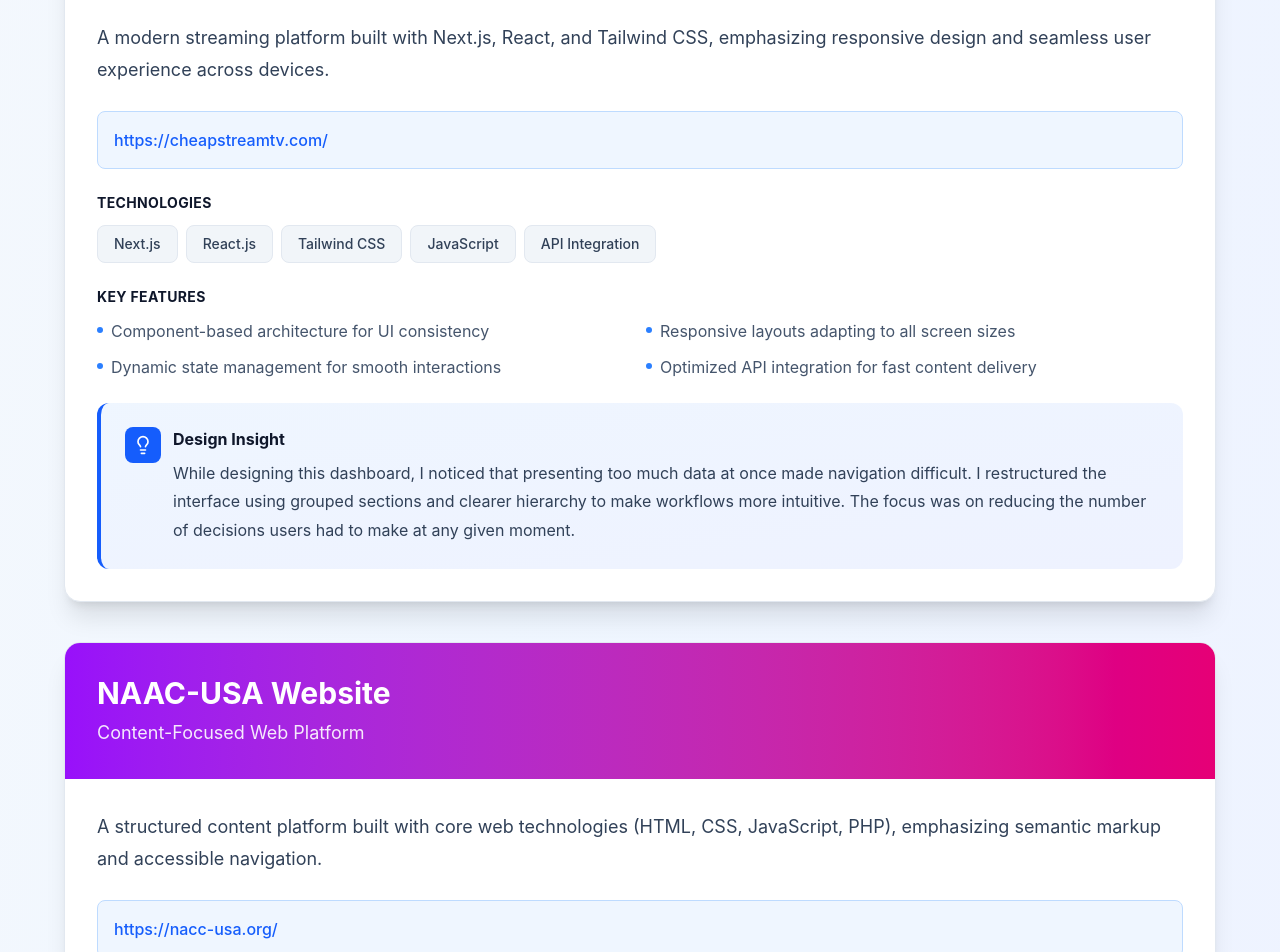
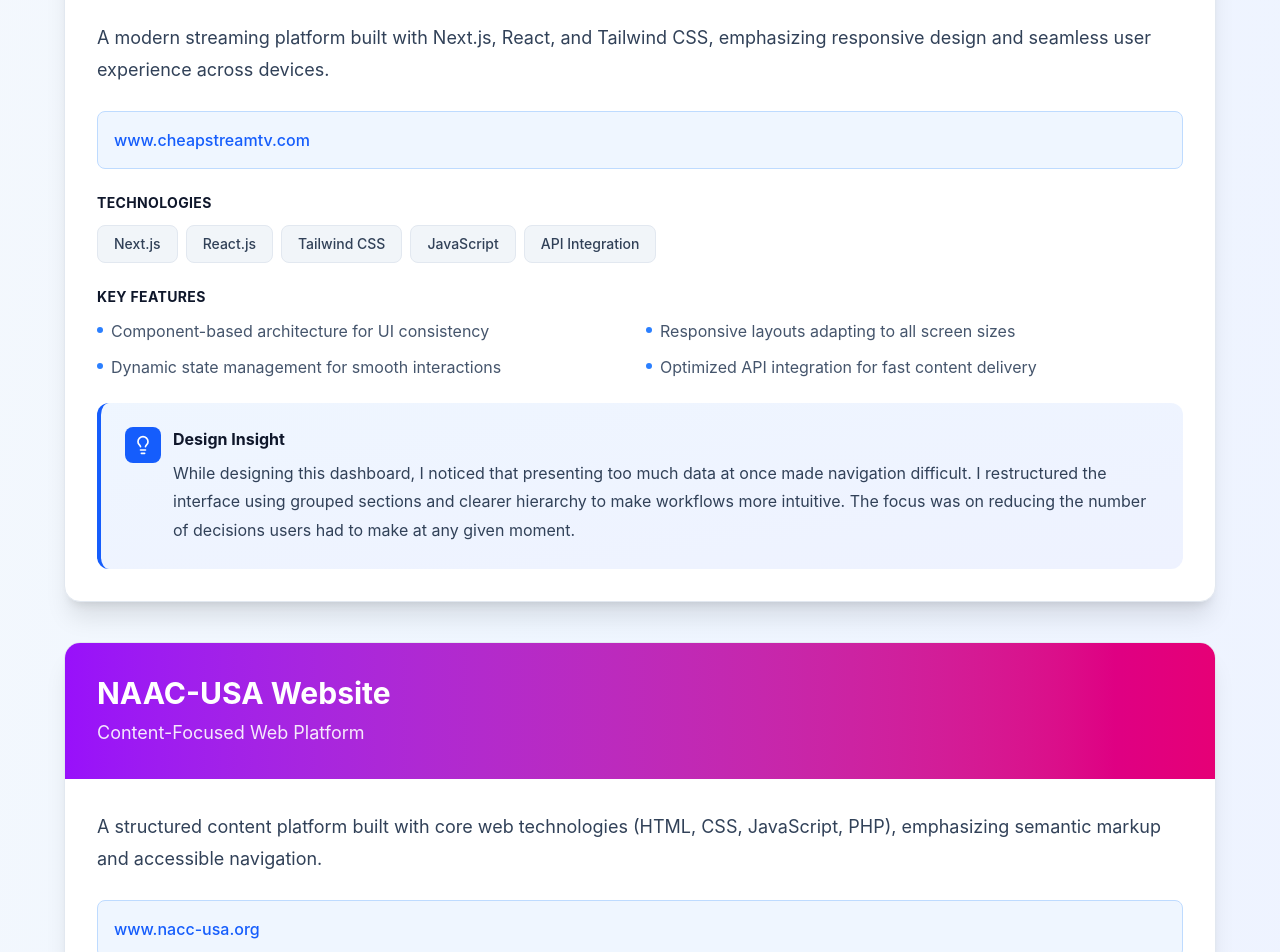
Before and after one commit to krishmalakif/portfolio, a React app: page / in a window 1280 px wide. Shown: the part 3760-4712 px from the top of the page. Built offline with nearby package versions, Linux system fonts and the light colour scheme; the HTML template or start-up script is replaced by a standard one.

Commit message:
Update project links to www format and regenerate PDF

```diff
--- a/src/app/components/Projects.tsx
+++ b/src/app/components/Projects.tsx
@@ -29,7 +29,7 @@
       hciRelevance:
         "While designing this dashboard, I noticed that presenting too much data at once made navigation difficult. I restructured the interface using grouped sections and clearer hierarchy to make workflows more intuitive. The focus was on reducing the number of decisions users had to make at any given moment.",
       gradient: "from-blue-600 to-indigo-600",
-      link: "https://cheapstreamtv.com/",
+      link: "www.cheapstreamtv.com",
     },
     {
       title: "NAAC-USA Website",
@@ -46,7 +46,7 @@
       hciRelevance:
         "Building without framework dependencies required careful attention to how information was structured and how users would navigate through content. I focused on semantic markup not just for technical reasons, but because it directly impacts how people understand and interact with the interface.",
       gradient: "from-purple-600 to-pink-600",
-      link: "https://nacc-usa.org/",
+      link: "www.nacc-usa.org",
     },
     {
       title: "EN Admin Dashboard",
@@ -108,7 +108,7 @@
                 {project.link && (
                   <div className="mb-6 p-4 bg-blue-50 border border-blue-200 rounded-lg">
                     <a
-                      href={project.link}
+                      href={`https://${project.link}`}
                       target="_blank"
                       rel="noopener noreferrer"
                       className="text-blue-600 hover:text-blue-800 font-medium break-all"
```
Also changed, not shown: 1 other file (tests, documents, lock files or other folders).
